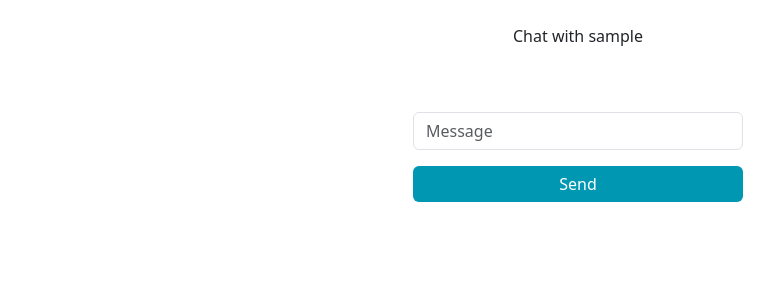
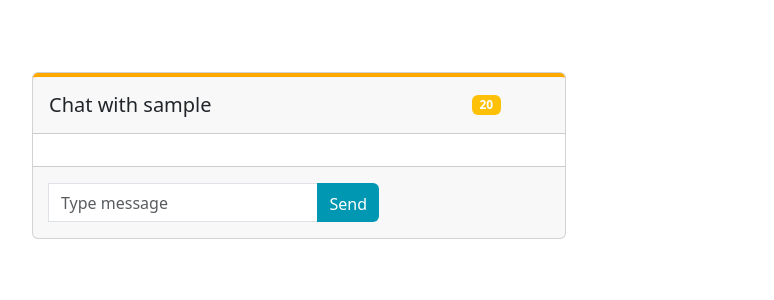
Before and after one commit to Jallala/SkillShare, a Django app: page /contact/chat/1/ in a window 1280 px wide. Shown: the part 104-404 px from the top of the page, without its empty margins (62-836 px from the left). Run offline with Django 5.2, Linux system fonts and the light colour scheme; the visitor is signed in with stand-in values (Sample User, id 1); data comes from the database, SQL or seed files in the repository; data that the repository does not hold is empty.

Commit message:
more UI fixes

```diff
--- a/skillswap_contact/templates/skillswap/chat.html
+++ b/skillswap_contact/templates/skillswap/chat.html
@@ -2,32 +2,91 @@
 {% extends 'base.html' %}
 {% load static %}
 {% block content %}
+<section>
+  <div class="container py-5">
 
-<div class="d-flex flex-column justify-content-center align-items-center vh-90">
-  <p>Chat with {{ other.username }}</p>
-  <div class="text-center mb-4">
+    <div class="row d-flex justify-content-left">
+      <div class="col-md-12 col-lg-8 col-xl-6">
+
+        <div class="card">
+          <div class="card-header d-flex justify-content-between align-items-center p-3"
+            style="border-top: 4px solid #ffa900;">
+            <h5 class="mb-0">Chat with {{ other.username }}</h5>
+            <div class="d-flex flex-row align-items-center">
+              <span class="badge bg-warning me-3">20</span>
+              <i class="fas fa-minus me-3 text-muted fa-xs"></i>
+              <i class="fas fa-comments me-3 text-muted fa-xs"></i>
+              <i class="fas fa-times text-muted fa-xs"></i>
+            </div>
+          </div>
+          <div class="card-body overflow-hidden" style="max-height: 80%">
               {% for message in chat %}
-        <div class="text-center mb-4">
-            <p class="text">{{ message.sender.username }}</p><p class="text-muted">{{ message.message }}</p>
+              {% if user.id == message.sender.id %}
+              <div class="d-flex justify-content-between">
+              <p class="small mb-1">{{ message.sender.username }}</p>
+              <p class="small mb-1 text-muted">{{ message.sent_at }}</p>
               </div>
+              <div class="d-flex flex-row justify-content-start">
+                <img src="https://mdbcdn.b-cdn.net/img/Photos/new-templates/bootstrap-chat/ava5-bg.webp"
+                  alt="avatar 1" style="width: 45px; height: 100%;">
+                <div>
+                  <p class="small p-2 ms-3 mb-3 rounded-3 bg-body-tertiary">{{ message.message }}</p>
+                </div>
+              </div>
+              {% else %}
+              <div class="d-flex justify-content-between">
+              <p class="small mb-1 text-muted">{{ message.sent_at }}</p>
+                <p class="small mb-1">{{ message.sender.username }}</p>
+              </div>
+              <div class="d-flex flex-row justify-content-end mb-4 pt-1">
+                <div>
+                  <p class="small p-2 me-3 mb-3 text rounded-3 chat_sender">{{ message.message }}</p>
+                </div>
+                <img src="https://mdbcdn.b-cdn.net/img/Photos/new-templates/bootstrap-chat/ava6-bg.webp"
+                  alt="avatar 1" style="width: 45px; height: 100%;">
+              </div>
+              {% endif %}
               {% endfor %}
           </div>
-  <form method="post" class="w-100" style="max-width: 330px;">
+          <div class="card-footer text-muted d-flex justify-content-start align-items-center p-3">
+            <form method="post" action="#id_message" class="w-100" style="max-width: 330px;">
+
+              <div class="input-group mb-0">
                   {% csrf_token %}
-    <div class="mb-3">
-      <label for="id_message" class="form-label fw-semibold"></label>
                 <input
                   type="text"
                   name="message"
                   class="form-control"
-        placeholder="Message"
+                  placeholder="Type message"
+                  id="id_message"
                   required
-        id="id_message"
-      />
-    </div>
-    <button type="submit" class="btn btn-custom w-100 mb-2">
+                  aria-label="Recipient's username" aria-describedby="button-addon2" />
+                <button type="submit" class="btn btn-custom" type="button" id="button-addon2" style="padding-top: .55rem;">
                     Send
                 </button>
+              </div>
             </form>
+
           </div>
+        </div>
+
+      </div>
+    </div>
+
+  </div>
+</section>
+<style type="text/css">
+  .chat_sender {
+    background-color: #0097b2;
+    color: white;
+  }
+  .mask-custom {
+  background: rgba(24, 24, 16, .2);
+  border-radius: 2em;
+  backdrop-filter: blur(15px);
+  border: 2px solid rgba(255, 255, 255, 0.05);
+  background-clip: padding-box;
+  box-shadow: 10px 10px 10px rgba(46, 54, 68, 0.03);
+}
+</style>
 {% endblock content %}
--- a/skillswap_contact/views.py
+++ b/skillswap_contact/views.py
@@ -43,16 +43,19 @@ def _get_messages(request: 'HttpRequest') -> 'QuerySet[Message]':
 
 @login_required
 def api_messages(request: 'HttpRequest') -> HttpResponse:
-    messages = _get_messages(request)
-    return JsonResponse({'messages': [m.as_dict() for m in messages]})
+    user = request.user
+    messages = Messages.get_messages_for(user)
+    return JsonResponse({'messages': [m.as_dict() for m in messages.messages.order_by('sent_at')]})
 
 
 @login_required
 def messages(request: 'HttpRequest') -> HttpResponse:
-    messages = _get_messages(request)
+    user = request.user
+    messages = Messages.get_messages_for(user)
     chats = {}
-    for message in messages.order_by('-sent_at'):
-        to_other: 'Messages' = message.receiver if message.receiver is not messages else message.sender
+    for message in messages.messages.order_by('-sent_at'):
+        to_other: 'Messages' = message.receiver if message.receiver.id != messages.id else message.sender
+        assert to_other is not messages
         if to_other.id not in chats:
             chats[to_other.id] = {
                 'chat_with': to_other.user.username,
@@ -65,7 +68,7 @@ def messages(request: 'HttpRequest') -> HttpResponse:
 @login_required
 def chat_with_user(request: 'HttpRequest', uid: int) -> HttpResponse:
     all_messages = Messages.get_messages_for(request.user)
-    other_user = UserProfile.get_user_profile_from(uid)
+    to_other = Messages.get_messages_for(uid)
     messages_with_user = all_messages.get_chat_log_with(uid)
     if request.method == 'POST':
         try:
@@ -74,7 +77,7 @@ def chat_with_user(request: 'HttpRequest', uid: int) -> HttpResponse:
             raise
     context = {
         'chat': [m.for_template() for m in messages_with_user],
+        'other': to_other.user,
         'user': request.user,
-        'other': other_user.for_template()
     }
     return render(request, TEMPLATE_CHAT_PAGE, context=context)
```
Also changed, not shown: skillswap_contact/templates/skillswap/messages.html (+6 -1 lines). Lines whose indentation alone changed are shown as unchanged.
